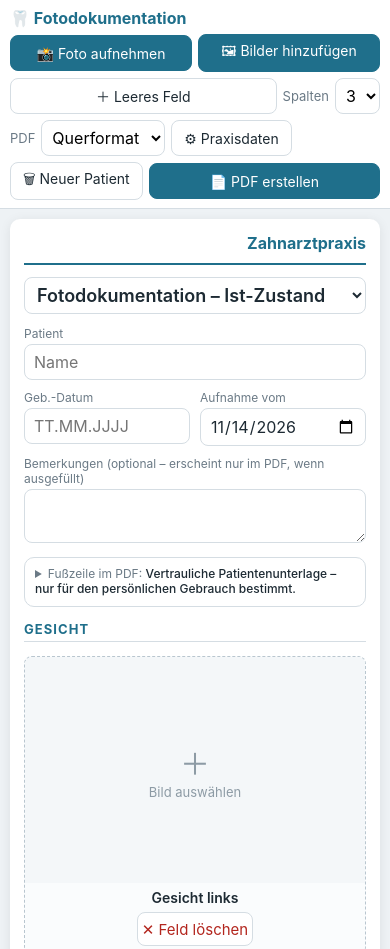
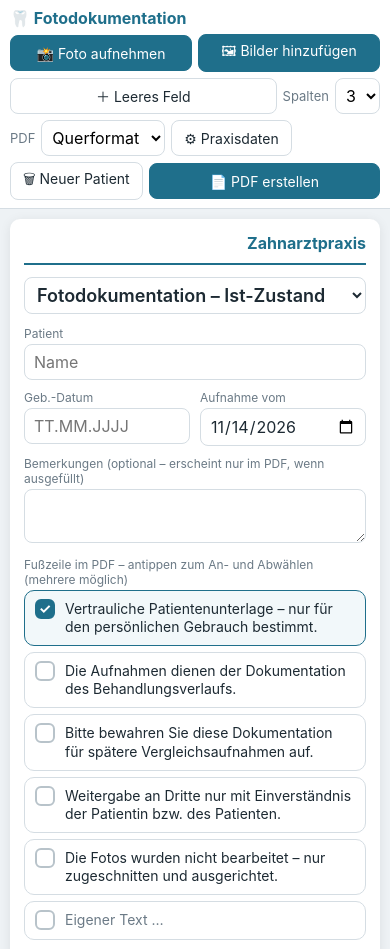
Before and after one commit to dentofoto-app/fotodoku, a plain HTML site: page index.html in a window 390 px wide. Shown: the top 949 px of the page. Drawn offline with Linux system fonts and the light colour scheme.

Commit message:
Fußzeile: große Tipp-Felder statt Aufklappliste (iPhone)

```diff
--- a/index.html
+++ b/index.html
@@ -59,12 +59,17 @@
   .doc-title input { flex: 1; min-width: 220px; font-size: 18px; font-weight: 600; }
   .patient { display: grid; grid-template-columns: 2fr 1fr 1fr; gap: 10px; margin-bottom: 10px; }
   #fNotes { height: 54px; margin-bottom: 10px; }
-  .foot-pick { border: 1px solid var(--line); border-radius: 10px; padding: 6px 10px 8px; margin-bottom: 14px; }
-  .foot-pick summary { cursor: pointer; font-size: 12px; color: var(--muted); padding: 2px 0; }
-  .foot-pick summary b { color: #1d2a33; font-weight: 500; }
-  .foot-pick label { display: flex; gap: 8px; align-items: flex-start; font-size: 14px; padding: 5px 0; line-height: 1.3; }
-  .foot-pick input[type=checkbox] { width: 20px; height: 20px; flex: none; margin: 0; accent-color: var(--accent); }
-  .foot-pick input[type=text] { width: 100%; margin-top: 2px; }
+  .foot-pick { margin-bottom: 14px; }
+  .fp-item { display: flex; gap: 10px; align-items: flex-start; width: 100%; text-align: left; font-size: 14px; line-height: 1.3;
+             padding: 9px 10px; margin: 0 0 6px; border: 1px solid var(--line); border-radius: 10px; background: #fff;
+             color: #1d2a33; -webkit-tap-highlight-color: transparent; }
+  .fp-item::before { content: ""; flex: none; width: 20px; height: 20px; border-radius: 6px; border: 2px solid #b8c3ca;
+                     box-sizing: border-box; margin-top: -1px; }
+  .fp-item.on { border-color: var(--accent); background: #f2f8fa; }
+  .fp-item.on::before { content: "✓"; background: var(--accent); border-color: var(--accent); color: #fff;
+                        font-size: 14px; font-weight: 700; line-height: 16px; text-align: center; }
+  .fp-item.own { color: var(--muted); }
+  .foot-pick input[type=text] { width: 100%; margin: 0 0 6px; }
 
   /* ---------- Bildraster ---------- */
   #grid { display: grid; gap: 16px; }
@@ -195,12 +200,12 @@
   </div>
   <label class="fl">Bemerkungen (optional – erscheint nur im PDF, wenn ausgefüllt)</label>
   <textarea id="fNotes"></textarea>
-  <details class="foot-pick" id="footPick">
-    <summary>Fußzeile im PDF: <b id="footSum"></b></summary>
+  <div class="foot-pick" id="footPick">
+    <label class="fl">Fußzeile im PDF – antippen zum An- und Abwählen (mehrere möglich)</label>
     <div id="footList"></div>
-    <label><input type="checkbox" id="footOwnOn" onchange="footChanged(true)"> Eigener Text</label>
-    <input type="text" id="footOwn" placeholder="Eigenen Fußzeilen-Text eingeben" oninput="$('footOwnOn').checked = !!this.value.trim(); footChanged()" hidden>
-  </details>
+    <button type="button" class="fp-item own" id="footOwnOn" onclick="this.classList.toggle('on'); footChanged(true)">Eigener Text …</button>
+    <input type="text" id="footOwn" placeholder="Eigenen Fußzeilen-Text eingeben" oninput="footChanged()" hidden>
+  </div>
   <div id="grid"></div>
 </div>
 
@@ -305,23 +310,23 @@ function fillFoots(reset = false) {
   const keep = !reset && box.children.length;
   box.innerHTML = "";
   list.forEach((t, i) => {
-    const l = document.createElement("label"), c = document.createElement("input");
-    c.type = "checkbox"; c.value = t; c.checked = keep ? prev.has(t) : i === 0; c.onchange = () => footChanged();
-    l.append(c, document.createTextNode(t)); box.append(l);
+    const b = document.createElement("button");
+    b.type = "button"; b.className = "fp-item" + ((keep ? prev.has(t) : i === 0) ? " on" : "");
+    b.dataset.text = t; b.textContent = t;
+    b.onclick = () => { b.classList.toggle("on"); footChanged(); };
+    box.append(b);
   });
-  if (reset) { $("footOwnOn").checked = false; $("footOwn").value = ""; }
+  if (reset) { $("footOwnOn").classList.remove("on"); $("footOwn").value = ""; }
   footChanged();
 }
 function footChanged(focus) {
-  const own = $("footOwnOn").checked;
-  $("footOwn").hidden = !own && !$("footOwn").value;
+  const own = $("footOwnOn").classList.contains("on");
+  $("footOwn").hidden = !own;
   if (focus && own) $("footOwn").focus();
-  const n = selectedFoots().length;
-  $("footSum").textContent = n === 0 ? "keine" : n === 1 ? selectedFoots()[0] : `${n} Texte ausgewählt`;
 }
 function selectedFoots() {
-  const l = [...document.querySelectorAll("#footList input:checked")].map(c => c.value);
-  if ($("footOwnOn") && $("footOwnOn").checked && $("footOwn").value.trim()) l.push($("footOwn").value.trim());
+  const l = [...document.querySelectorAll("#footList .fp-item.on")].map(b => b.dataset.text);
+  if ($("footOwnOn").classList.contains("on") && $("footOwn").value.trim()) l.push($("footOwn").value.trim());
   return l;
 }
 const docTitle = () => ($("fTitle").value === CUSTOM ? $("fTitleCustom").value.trim() : $("fTitle").value) || titlesFromSettings()[0];
--- a/sw.js
+++ b/sw.js
@@ -1,6 +1,6 @@
 // Speichert die App auf dem Gerät, damit sie ohne Internet startet.
 // Bei einer neuen Version die Nummer erhöhen.
-const CACHE = "fotodoku-v8";
+const CACHE = "fotodoku-v9";
 const FILES = ["./", "index.html", "manifest.webmanifest", "icon-180.png", "icon-192.png", "icon-512.png"];
 self.addEventListener("install", e => { e.waitUntil(caches.open(CACHE).then(c => c.addAll(FILES))); self.skipWaiting(); });
 self.addEventListener("activate", e => {
```
